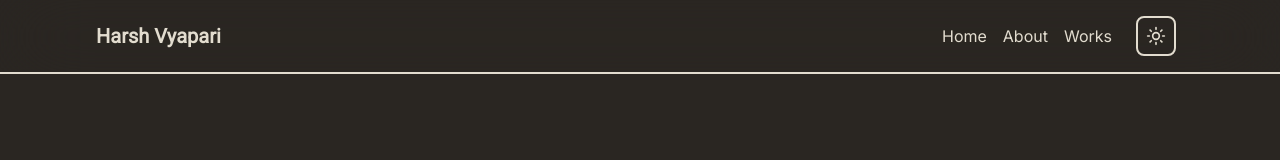
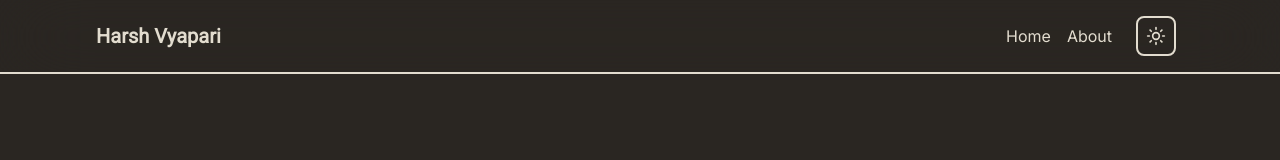
Before and after one commit to harshv5094/my-website, a React (Vite) app: page / in a window 1280 px wide. Shown: the top 160 px of the page. Built offline with nearby package versions, Linux system fonts and the light colour scheme.

Commit message:
chore: remove pages

```diff
--- a/src/App.tsx
+++ b/src/App.tsx
@@ -5,10 +5,9 @@ import { HelmetProvider } from 'react-helmet-async'
 /* User Components */
 import Header from './components/Header'
 import Footer from './components/Footer'
+/* Pages */
 import Home from './pages/Home'
-/* Pages */
 import About from './pages/About'
-import Works from './pages/Works'
 import NotFound from './pages/404'
 
 function App() {
@@ -21,7 +20,6 @@ function App() {
           <Routes>
             <Route path="/" element={<Home />} />
             <Route path="/about" element={<About />} />
-            <Route path="/works" element={<Works />} />
             <Route path="/*" element={<NotFound />} />
           </Routes>
           <Footer />
--- a/src/components/Header.tsx
+++ b/src/components/Header.tsx
@@ -35,12 +35,6 @@ function Header() {
               className="hover:underline dark:hover:text-blue-400  hover:text-blue-500"
             >
               About
-            </Link>
-            <Link
-              to="/works"
-              className="hover:underline dark:hover:text-blue-400  hover:text-blue-500"
-            >
-              Works
             </Link>
           </div>
 
@@ -108,13 +102,6 @@ function Header() {
             >
               About
             </Link>
-            <Link
-              to="/works"
-              className="hover:underline"
-              onClick={() => setOpen(false)}
-            >
-              Works
-            </Link>
           </motion.div>
         )}
       </AnimatePresence>
--- a/src/pages/Works.tsx
+++ /dev/null
@@ -1,17 +0,0 @@
-import Main from '../components/Main'
-import SEO from '../components/SEO'
-
-function Works() {
-  return (
-    <>
-      <SEO title="Harsh Vyapari - Work" />
-      <Main>
-        <div className="text-2xl">
-          <h1>Work Page</h1>
-        </div>
-      </Main>
-    </>
-  )
-}
-
-export default Works
```
